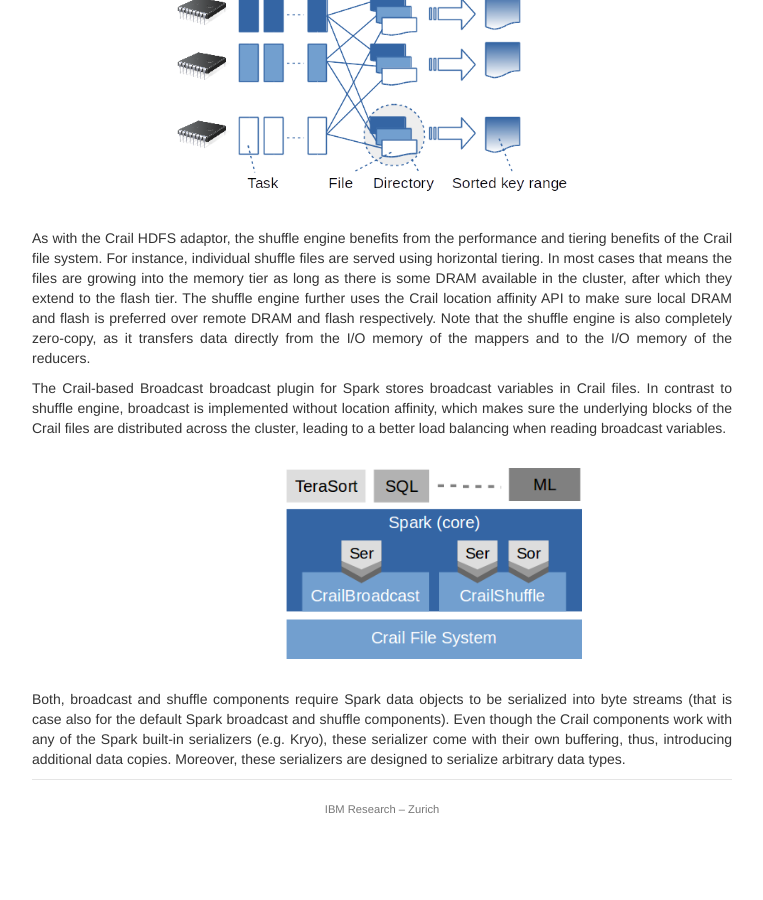
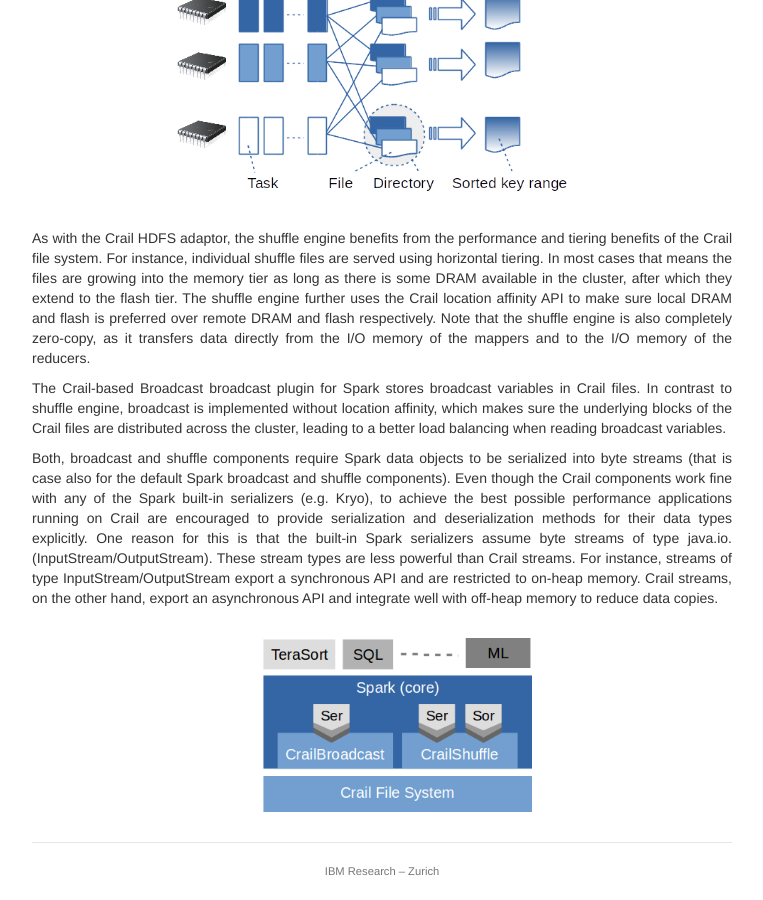
Before and after one commit to apache/incubator-crail-website, a Jekyll site: the page built from docs/index.md, in a window 1280 px wide and 900 px high, scrolled down 3279 px. Shown: the whole window, without its empty margins (258-1021 px from the left). Built offline with Jekyll 4.4.1, drawn with Linux system fonts in a browser that asks for light colours; before the commit the page ends 4117 px from its top, so only the background shows below that.

Commit message:
Update index.md

```diff
--- a/docs/index.md
+++ b/docs/index.md
@@ -123,12 +123,12 @@ The Crail-based Broadcast broadcast plugin for Spark stores broadcast variables
 </p>
 </div>
 
-<br>
-<img src="http://crail.io/docs/serializer.png" width="550" align="middle">
-<br><br>
-
 <div style="text-align: justify">
 <p>
-Both, broadcast and shuffle components require Spark data objects to be serialized into byte streams (that is case also for the default Spark broadcast and shuffle components). Even though the Crail components work with any of the Spark built-in serializers (e.g. Kryo), these serializer come with their own buffering, thus, introducing additional data copies. Moreover, these serializers are designed to serialize arbitrary data types.
+Both, broadcast and shuffle components require Spark data objects to be serialized into byte streams (that is case also for the default Spark broadcast and shuffle components). Even though the Crail components work fine with any of the Spark built-in serializers (e.g. Kryo), to achieve the best possible performance applications running on Crail are encouraged to provide serialization and deserialization methods for their data types explicitly. One reason for this is that the built-in Spark serializers assume byte streams of type java.io.(InputStream/OutputStream). These stream types are less powerful than Crail streams. For instance, streams of type InputStream/OutputStream export a synchronous API and are restricted to on-heap memory. Crail streams, on the other hand, export an asynchronous API and integrate well with off-heap memory to reduce data copies.
 </p>
 </div>
+
+<br>
+<img src="http://crail.io/docs/serializer.png" width="500" align="middle">
+<br><br>
```
